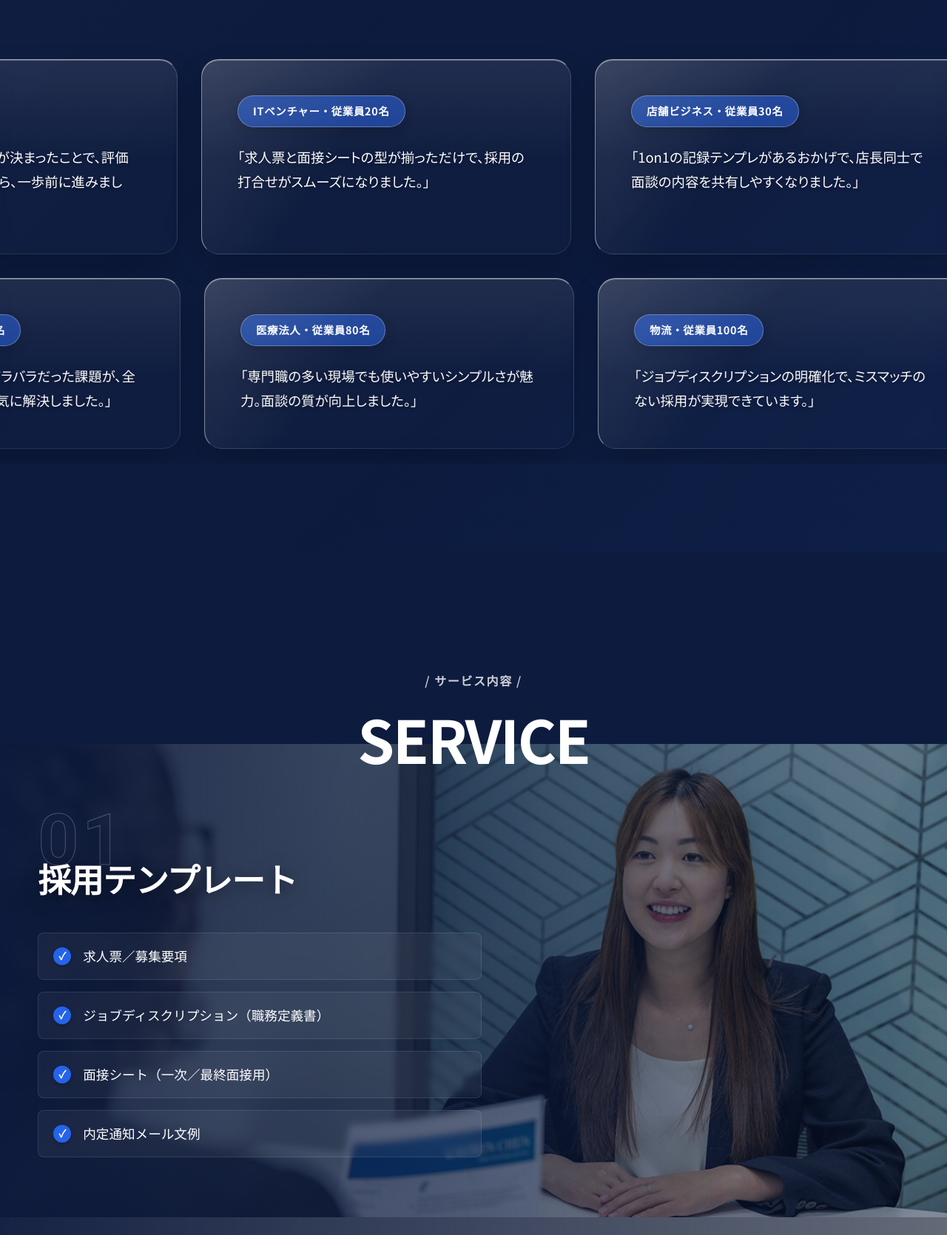
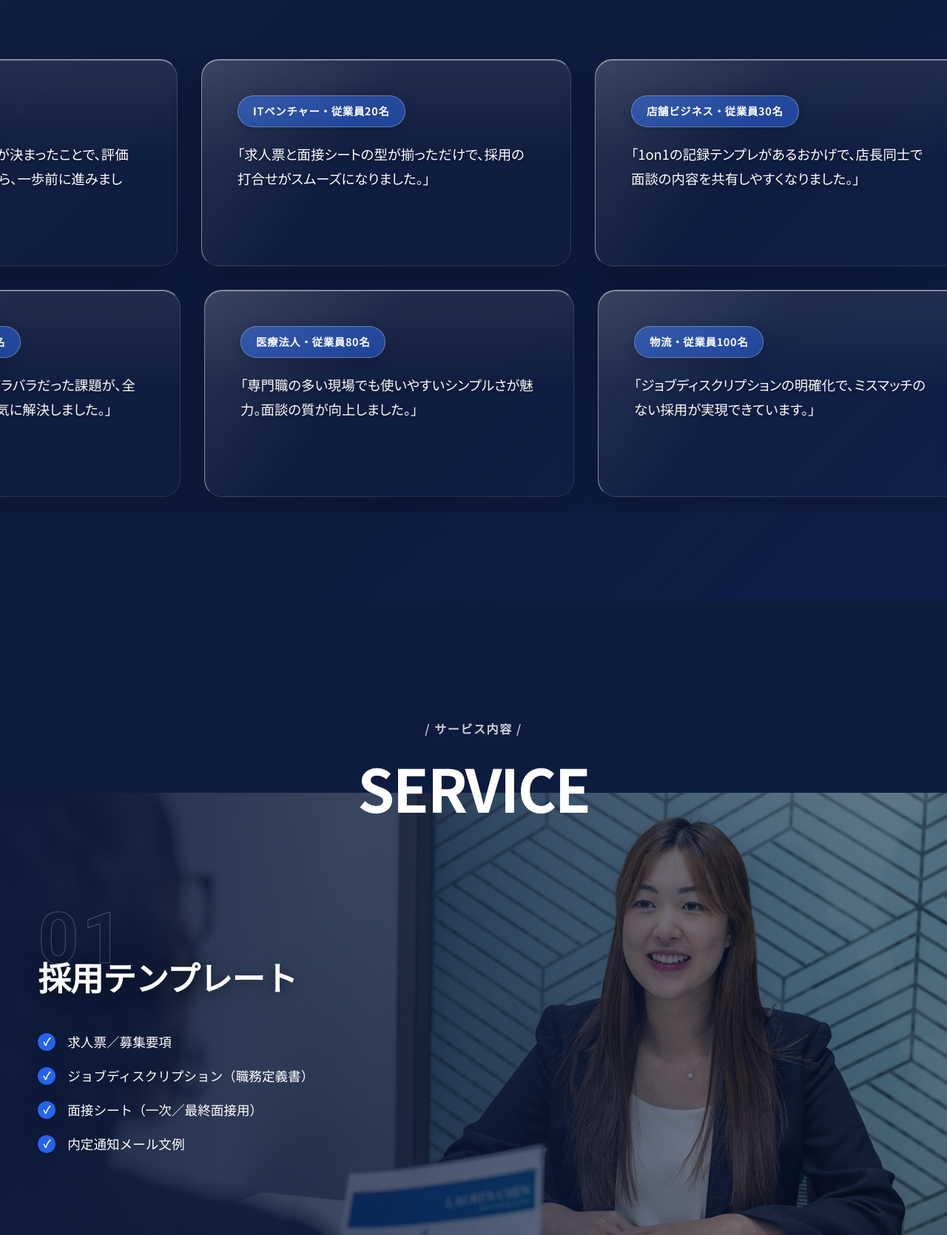
Before and after one commit to Oota-0505/HR-DOC-SUITE, a PHP site: page / in a window 1280 px wide. Shown: the part 4830-6500 px from the top of the page at 74% size. Run offline with PHP 8.4, Linux system fonts and the light colour scheme; grey boxes are pictures that could not be loaded.

Commit message:
デザイン調整: VOICEカードの高さ統一とテキスト余白の最適化

```diff
--- a/css/style.css
+++ b/css/style.css
@@ -2153,6 +2153,7 @@ body.menu-open {
 .voice-item {
   flex: 0 0 auto;
   width: 500px;
+  height: 280px; /* 固定高さで統一 */
   padding: 48px;
   /* 透明感と光沢感を極限まで高める */
   background: linear-gradient(
@@ -2169,13 +2170,14 @@ body.menu-open {
   border-radius: 24px;
   display: flex;
   flex-direction: column;
-  gap: 24px;
+  gap: 16px; /* 余白を縮小 */
   transition: all 0.4s cubic-bezier(0.165, 0.84, 0.44, 1);
   box-shadow:
     0 20px 40px rgba(0, 0, 0, 0.2),
     inset 0 1px 0 rgba(255, 255, 255, 0.3); /* ガラスの厚み表現 */
   position: relative;
   overflow: hidden;
+  box-sizing: border-box;
 }
 
 /* 常時表示の光沢（上部の反射） */
@@ -2237,6 +2239,7 @@ body.menu-open {
 
 .voice-item p {
   margin: 0;
+  margin-top: 4px; /* メタ情報との間隔を最小限に */
   font-size: 1.15rem; /* サイズアップ */
   line-height: 1.8;
   color: #fff;
@@ -2583,18 +2586,18 @@ body.menu-open {
   align-items: center;
   gap: 16px;
   opacity: 1;
-  background: rgba(255, 255, 255, 0.05);
-  padding: 16px 20px;
-  border-radius: 8px;
-  border: 1px solid rgba(255, 255, 255, 0.1);
-  backdrop-filter: blur(4px);
-  transition: all 0.3s ease;
+  background: none;
+  padding: 0;
+  border-radius: 0;
+  border: none;
+  backdrop-filter: none;
+  transition: none;
 }
 
 .service-list li:hover {
-  background: rgba(255, 255, 255, 0.15);
-  border-color: var(--blue-light);
-  transform: translateX(10px);
+  background: none;
+  border-color: transparent;
+  transform: none;
 }
 
 .service-list li::before {
```
